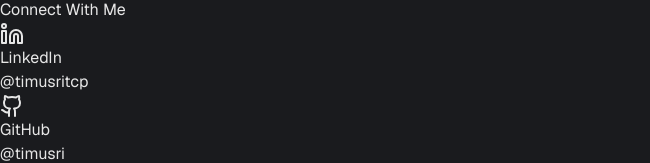
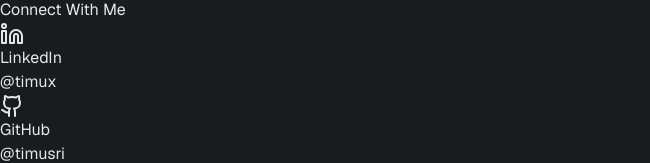
Before and after one commit to timusri/timusri.github.io, a Next.js app: page /contact in a window 1280 px wide. Shown: the part 362-525 px from the top of the page, without its empty margins (0-650 px from the left). Built offline with nearby package versions, Linux system fonts and the light colour scheme.

Commit message:
fix contacts

```diff
--- a/src/app/contact/page.tsx
+++ b/src/app/contact/page.tsx
@@ -80,7 +80,7 @@
 
                             <div className="space-y-3">
                                 <a
-                                    href="https://www.linkedin.com/in/timusritcp"
+                                    href="https://www.linkedin.com/in/timux"
                                     target="_blank"
                                     rel="noopener noreferrer"
                                     className="flex items-center gap-4 p-4 bg-[#2c2e33] rounded-lg hover:bg-[#363b44] transition-all hover:translate-x-1 group"
@@ -90,7 +90,7 @@
                                         <div className="text-[#e6e6e6] font-medium group-hover:text-[#98c379] transition-colors">
                                             LinkedIn
                                         </div>
-                                        <div className="text-sm text-[#a6a7ab]">@timusritcp</div>
+                                        <div className="text-sm text-[#a6a7ab]">@timux</div>
                                     </div>
                                 </a>
 
--- a/src/components/Resume.js
+++ b/src/components/Resume.js
@@ -22,7 +22,7 @@
         ],
         contact: {
             email: 'srivastava.sumi3@gmail.com',
-            linkedin: 'timusritcp',
+            linkedin: 'timux',
             twitter: 'timus_',
             github: 'timusri',
             blog: 'timusri.medium.com'
@@ -331,7 +331,7 @@
                                 </p>
                                 <div className="flex space-x-4">
                                     <a
-                                        href="https://www.linkedin.com/in/timustcp"
+                                        href="https://www.linkedin.com/in/timux"
                                         target="_blank"
                                         rel="noopener noreferrer"
                                         className="text-[#98c379] hover:text-[#b5e890] transition-colors duration-200"
```
